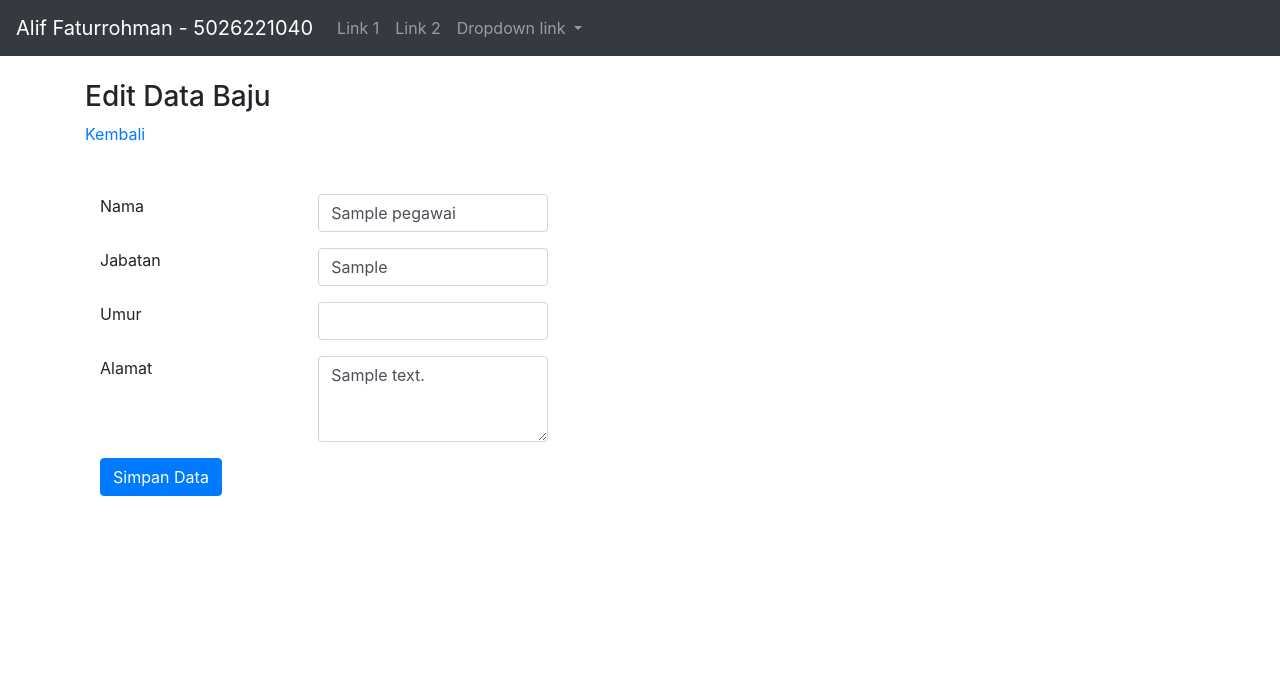
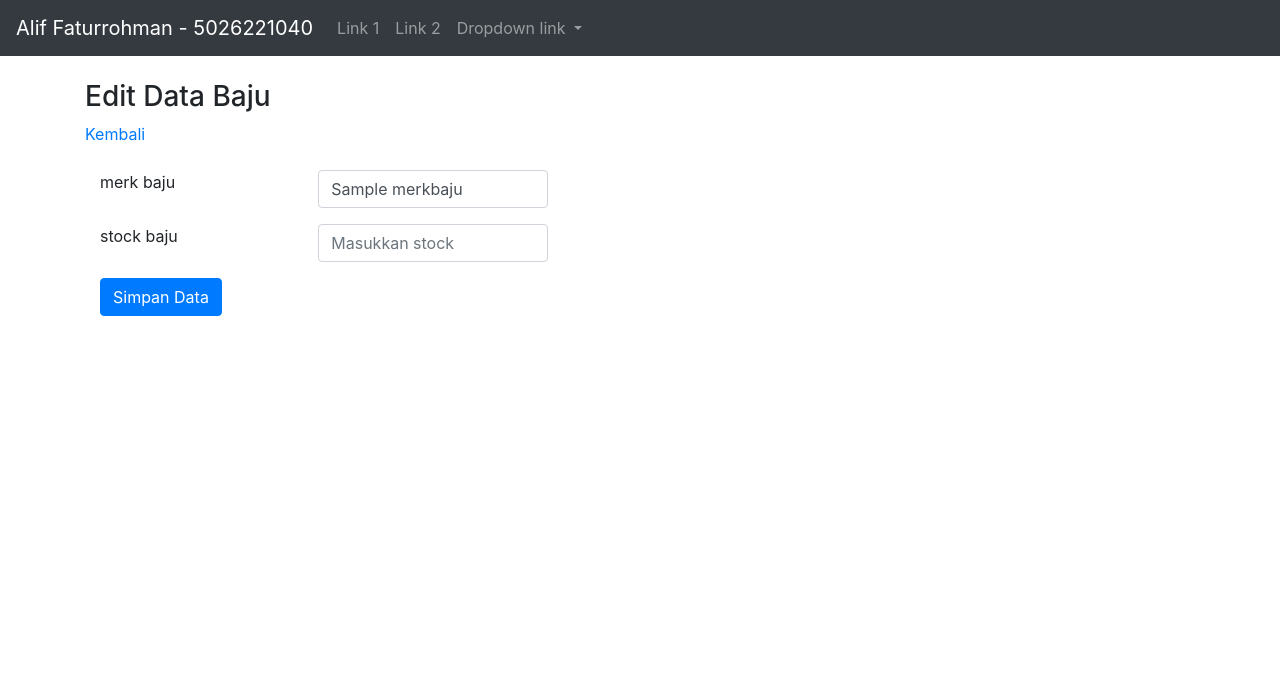
Before and after one commit to aliffaturrohman/B5026221040, a Laravel app: template resources/views/editbaju.blade.php in a window 1280 px wide. Shown: the top 682 px of the page. Run offline with Laravel 9, Linux system fonts and the light colour scheme; the template is opened without the code that fills it: most values are stand-ins (such as "Sample title", 1, 10 or a date in 2020).

Commit message:
Update editbaju.blade.php

```diff
--- a/resources/views/editbaju.blade.php
+++ b/resources/views/editbaju.blade.php
@@ -12,27 +12,19 @@
     <br />
     <br />
     <div>
-        @foreach ($pegawai as $p)
-            <form action="/pegawai/update" method="post" class="form-horizontal col-5">
+        @foreach ($baju as $b)
+        <form action="/baju/update" method="post" class="form-horizontal col-5">
             {{ csrf_field() }}
-                <input type="hidden" name="id" value="{{ $p->pegawai_id }}"> <br />
+            <input type="hidden" name="id" value="{{$b -> kodebaju}}">
             <div class="form-group row">
-                    <label class="col">Nama</label>
-                    <input type="text" class="col form-control" required="required" name="nama" value="{{ $p->pegawai_nama }}">
+                <label for="merkbaju" class="col">merk baju</label>
+                <input type="text" class="form-control col" placeholder="Masukkan merk baju" name="merkbaju" value="{{$b -> merkbaju}}">
             </div>
             <div class="form-group row">
-                    <label class="col">Jabatan</label>
-                    <input type="text" class="col form-control" required="required" name="jabatan" value="{{ $p->pegawai_jabatan }}"> <br />
+                <label for="stockbaju" class="col">stock baju</label>
+                <input type="number" class="form-control col" placeholder="Masukkan stock" name="stockbaju" value="{{$b -> stockbaju}}">
             </div>
-                <div class="form-group row">
-                    <label class="col">Umur</label>
-                    <input type="number" class="col form-control" required="required" name="umur" value="{{ $p->pegawai_umur }}"> <br />
 
-                </div>
-                <div class="form-group row">
-                    <label class="col">Alamat</label>
-                    <textarea class="col form-control" required="required" rows="3" name="alamat">{{ $p->pegawai_alamat }}</textarea>
-                </div>
             <input type="submit" class="btn btn-primary" value="Simpan Data">
 
         </form>
```
Also changed, not shown: app/Http/Controllers/BajuController.php (+7 -7 lines), resources/views/baju.blade.php (+11 -5 lines). Lines whose indentation alone changed are shown as unchanged.
